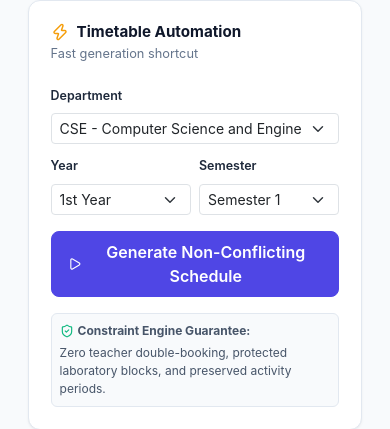
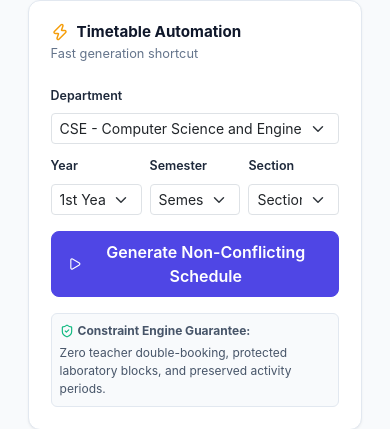
Before and after one commit to ashadhananjaya123-hub/time_table_final, a Flask app: page /admin in a window 390 px wide. Shown: the part 1154-1583 px from the top of the page. Run offline with Flask 3, Linux system fonts and the light colour scheme; the visitor is signed in with stand-in values (Sample User, id 1); data comes from the database, SQL or seed files in the repository; data that the repository does not hold is empty; some libraries are stand-ins or nearby versions.

Commit message:
added new file

```diff
--- a/app.py
+++ b/app.py
@@ -1229,9 +1229,9 @@ def api_calendar_events():
                 LEFT JOIN subjects sub ON ts.subject_id = sub.id
                 LEFT JOIN classrooms cls ON ts.classroom_id = cls.id
                 LEFT JOIN users u ON ts.teacher_id = u.id
-                WHERE t.department_id = ? AND t.year = ? AND t.semester = ? AND t.published = 1
+                WHERE t.department_id = ? AND t.year = ? AND t.semester = ? AND (t.section = ? OR t.section IS NULL) AND t.published = 1
                 """,
-                (user['department_id'], user['year'], user['semester'])
+                (user['department_id'], user['year'], user['semester'], user.get('section') or 'A')
             )
         else: # Admin (with optional filters)
             sql = """
--- a/static/js/admin.js
+++ b/static/js/admin.js
@@ -246,6 +246,7 @@ async function handleQuickGenerate(e) {
     const dept = document.getElementById('quickDeptSelect').value;
     const year = document.getElementById('quickYearSelect').value;
     const sem = document.getElementById('quickSemSelect').value;
+    const sec = document.getElementById('quickSecSelect')?.value || 'A';
 
     const btn = document.getElementById('btnQuickGen');
     btn.disabled = true;
@@ -254,7 +255,8 @@ async function handleQuickGenerate(e) {
     const res = await apiCall('/api/timetables/generate', 'POST', {
         department_id: dept,
         year: year,
-        semester: sem
+        semester: sem,
+        section: sec
     });
 
     btn.disabled = false;
@@ -266,7 +268,9 @@ async function handleQuickGenerate(e) {
         // Switch to timetable section and view it
         document.getElementById('ttFilterDept').value = dept;
         document.getElementById('ttFilterYear').value = year;
+        onTtYearChange();
         document.getElementById('ttFilterSem').value = sem;
+        if (document.getElementById('ttFilterSec')) document.getElementById('ttFilterSec').value = sec;
         showBentoSection('timetables');
         loadSelectedTimetable();
     } else {
@@ -275,10 +279,38 @@ async function handleQuickGenerate(e) {
     }
 }
 
+function onQuickYearChange() {
+    const yVal = parseInt(document.getElementById('quickYearSelect')?.value || '1');
+    const s1 = (yVal - 1) * 2 + 1;
+    const s2 = s1 + 1;
+    const semEl = document.getElementById('quickSemSelect');
+    if (semEl) {
+        semEl.innerHTML = `
+            <option value="${s1}" selected>Semester ${s1}</option>
+            <option value="${s2}">Semester ${s2}</option>
+        `;
+    }
+}
+
+function onTtYearChange() {
+    const yVal = parseInt(document.getElementById('ttFilterYear')?.value || '1');
+    const s1 = (yVal - 1) * 2 + 1;
+    const s2 = s1 + 1;
+    const semEl = document.getElementById('ttFilterSem');
+    if (semEl) {
+        semEl.innerHTML = `
+            <option value="${s1}" selected>Semester ${s1}</option>
+            <option value="${s2}">Semester ${s2}</option>
+        `;
+    }
+    loadSelectedTimetable();
+}
+
 async function loadSelectedTimetable() {
     const dept = document.getElementById('ttFilterDept')?.value;
     const year = document.getElementById('ttFilterYear')?.value;
     const sem = document.getElementById('ttFilterSem')?.value;
+    const sec = document.getElementById('ttFilterSec')?.value || 'A';
 
     const display = document.getElementById('adminTimetableDisplay');
     const banner = document.getElementById('timetableStatusBanner');
@@ -290,7 +322,7 @@ async function loadSelectedTimetable() {
 
     display.innerHTML = '<div style="padding: 2.5rem; text-align: center; color: var(--slate-400);">Loading schedule...</div>';
 
-    const res = await apiCall(`/api/timetables?department_id=${dept}&year=${year}&semester=${sem}`);
+    const res = await apiCall(`/api/timetables?department_id=${dept}&year=${year}&semester=${sem}&section=${encodeURIComponent(sec)}`);
     if (!res.success) return;
 
     activeTimetable = res.timetable;
@@ -441,11 +473,13 @@ async function generateCurrentTimetable() {
     const dept = document.getElementById('ttFilterDept')?.value;
     const year = document.getElementById('ttFilterYear')?.value;
     const sem = document.getElementById('ttFilterSem')?.value;
+    const sec = document.getElementById('ttFilterSec')?.value || 'A';
 
     const res = await apiCall('/api/timetables/generate', 'POST', {
         department_id: dept,
         year: year,
-        semester: sem
+        semester: sem,
+        section: sec
     });
 
     if (res.success) {
--- a/static/js/student.js
+++ b/static/js/student.js
@@ -36,9 +36,10 @@ async function initStudentPortal() {
         document.getElementById('studentSectionBadge').textContent = `Section ${myProfile.section || 'A'}`;
     }
 
+    const sec = myProfile.section || 'A';
     const [deptRes, ttRes, subRes, tchRes] = await Promise.all([
         apiCall('/api/departments'),
-        apiCall(`/api/timetables?department_id=${myProfile.department_id}&year=${myProfile.year}&semester=${myProfile.semester}`),
+        apiCall(`/api/timetables?department_id=${myProfile.department_id}&year=${myProfile.year}&semester=${myProfile.semester}&section=${encodeURIComponent(sec)}`),
         apiCall(`/api/subjects?department_id=${myProfile.department_id}&year=${myProfile.year}&semester=${myProfile.semester}`),
         apiCall('/api/teachers')
     ]);
--- a/templates/admin.html
+++ b/templates/admin.html
@@ -170,22 +170,35 @@
                     </select>
                 </div>
                 <div class="row g-2 mb-3">
-                    <div class="col-6">
+                    <div class="col-4">
                         <label class="form-label" style="font-size: 0.78rem; font-weight: 600;">Year</label>
-                        <select class="form-select form-select-sm" id="quickYearSelect" required>
+                        <select class="form-select form-select-sm" id="quickYearSelect" required onchange="onQuickYearChange()">
                             <option value="1">1st Year</option>
                             <option value="2">2nd Year</option>
                             <option value="3">3rd Year</option>
                             <option value="4">4th Year</option>
                         </select>
                     </div>
-                    <div class="col-6">
+                    <div class="col-4">
                         <label class="form-label" style="font-size: 0.78rem; font-weight: 600;">Semester</label>
                         <select class="form-select form-select-sm" id="quickSemSelect" required>
                             <option value="1">Semester 1</option>
                             <option value="2">Semester 2</option>
                             <option value="3">Semester 3</option>
                             <option value="4">Semester 4</option>
+                            <option value="5">Semester 5</option>
+                            <option value="6">Semester 6</option>
+                            <option value="7">Semester 7</option>
+                            <option value="8">Semester 8</option>
+                        </select>
+                    </div>
+                    <div class="col-4">
+                        <label class="form-label" style="font-size: 0.78rem; font-weight: 600;">Section</label>
+                        <select class="form-select form-select-sm" id="quickSecSelect" required>
+                            <option value="A" selected>Section A</option>
+                            <option value="B">Section B</option>
+                            <option value="C">Section C</option>
+                            <option value="D">Section D</option>
                         </select>
                     </div>
                 </div>
@@ -252,7 +265,7 @@
             </div>
             <div class="col-md-2">
                 <label class="form-label" style="font-size: 0.8rem; font-weight: 600;">Year</label>
-                <select class="form-select form-select-sm" id="ttFilterYear" onchange="loadSelectedTimetable()">
+                <select class="form-select form-select-sm" id="ttFilterYear" onchange="onTtYearChange()">
                     <option value="1">1st Year</option>
                     <option value="2">2nd Year</option>
                     <option value="3">3rd Year</option>
@@ -266,9 +279,22 @@
                     <option value="2">Semester 2</option>
                     <option value="3">Semester 3</option>
                     <option value="4">Semester 4</option>
+                    <option value="5">Semester 5</option>
+                    <option value="6">Semester 6</option>
+                    <option value="7">Semester 7</option>
+                    <option value="8">Semester 8</option>
                 </select>
             </div>
-            <div class="col-md-5 d-flex gap-2 justify-content-md-end flex-wrap">
+            <div class="col-md-2">
+                <label class="form-label" style="font-size: 0.8rem; font-weight: 600;">Section</label>
+                <select class="form-select form-select-sm" id="ttFilterSec" onchange="loadSelectedTimetable()">
+                    <option value="A" selected>Section A</option>
+                    <option value="B">Section B</option>
+                    <option value="C">Section C</option>
+                    <option value="D">Section D</option>
+                </select>
+            </div>
+            <div class="col-md-3 d-flex gap-2 justify-content-md-end flex-wrap">
                 <button class="btn btn-indigo btn-sm" id="btnTriggerGenerate" onclick="generateCurrentTimetable()">
                     <i data-lucide="sparkles" style="width: 14px; height: 14px;"></i>
                     <span>Generate Schedule</span>
@@ -427,12 +453,22 @@
                     <label class="form-label mb-1" style="font-size: 0.75rem; font-weight: 600; color: var(--slate-600);">Cohort / Semester</label>
                     <select class="form-select form-select-sm" id="calFilterCohort" onchange="refreshAdminCalendar()">
                         <option value="all">All Semesters & Sections</option>
+                        <option value="1_A">Semester 1 - Sec A</option>
+                        <option value="1_B">Semester 1 - Sec B</option>
+                        <option value="2_A">Semester 2 - Sec A</option>
+                        <option value="2_B">Semester 2 - Sec B</option>
                         <option value="3_A">Semester 3 - Sec A</option>
                         <option value="3_B">Semester 3 - Sec B</option>
+                        <option value="4_A">Semester 4 - Sec A</option>
+                        <option value="4_B">Semester 4 - Sec B</option>
                         <option value="5_A">Semester 5 - Sec A</option>
                         <option value="5_B">Semester 5 - Sec B</option>
+                        <option value="6_A">Semester 6 - Sec A</option>
+                        <option value="6_B">Semester 6 - Sec B</option>
                         <option value="7_A">Semester 7 - Sec A</option>
                         <option value="7_B">Semester 7 - Sec B</option>
+                        <option value="8_A">Semester 8 - Sec A</option>
+                        <option value="8_B">Semester 8 - Sec B</option>
                     </select>
                 </div>
                 <div class="col-md-3 d-flex align-items-end gap-2 pt-3">
--- a/templates/teacher.html
+++ b/templates/teacher.html
@@ -177,9 +177,13 @@
                 <label class="form-label" style="font-size: 0.8rem; font-weight: 600;">Semester</label>
                 <select class="form-select form-select-sm" id="fullTtSem" onchange="loadTeacherFullTimetable()">
                     <option value="1">1st Semester</option>
+                    <option value="2">2nd Semester</option>
                     <option value="3">3rd Semester</option>
+                    <option value="4">4th Semester</option>
                     <option value="5" selected>5th Semester</option>
+                    <option value="6">6th Semester</option>
                     <option value="7">7th Semester</option>
+                    <option value="8">8th Semester</option>
                 </select>
             </div>
             <div class="col-md-3">
```
Also changed, not shown: scheduler.py (+21 -4 lines).
